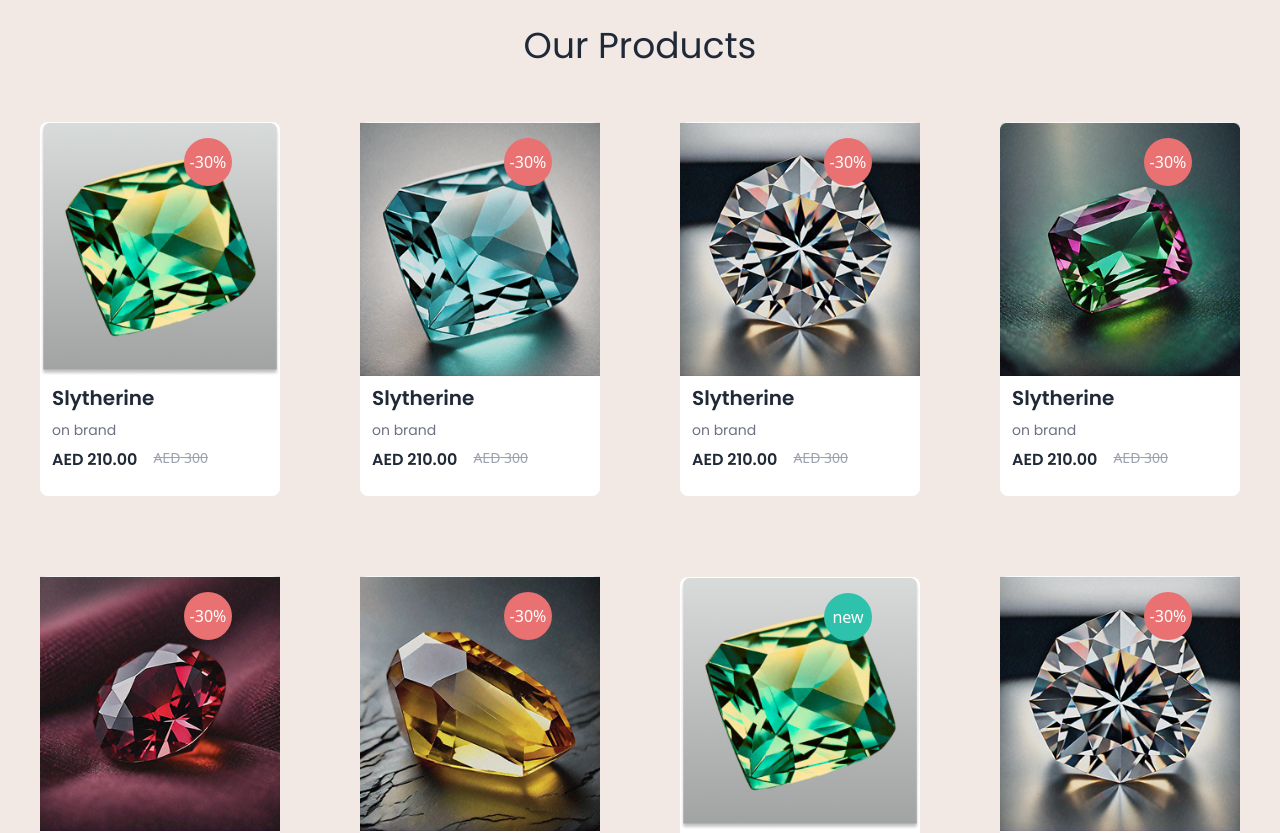
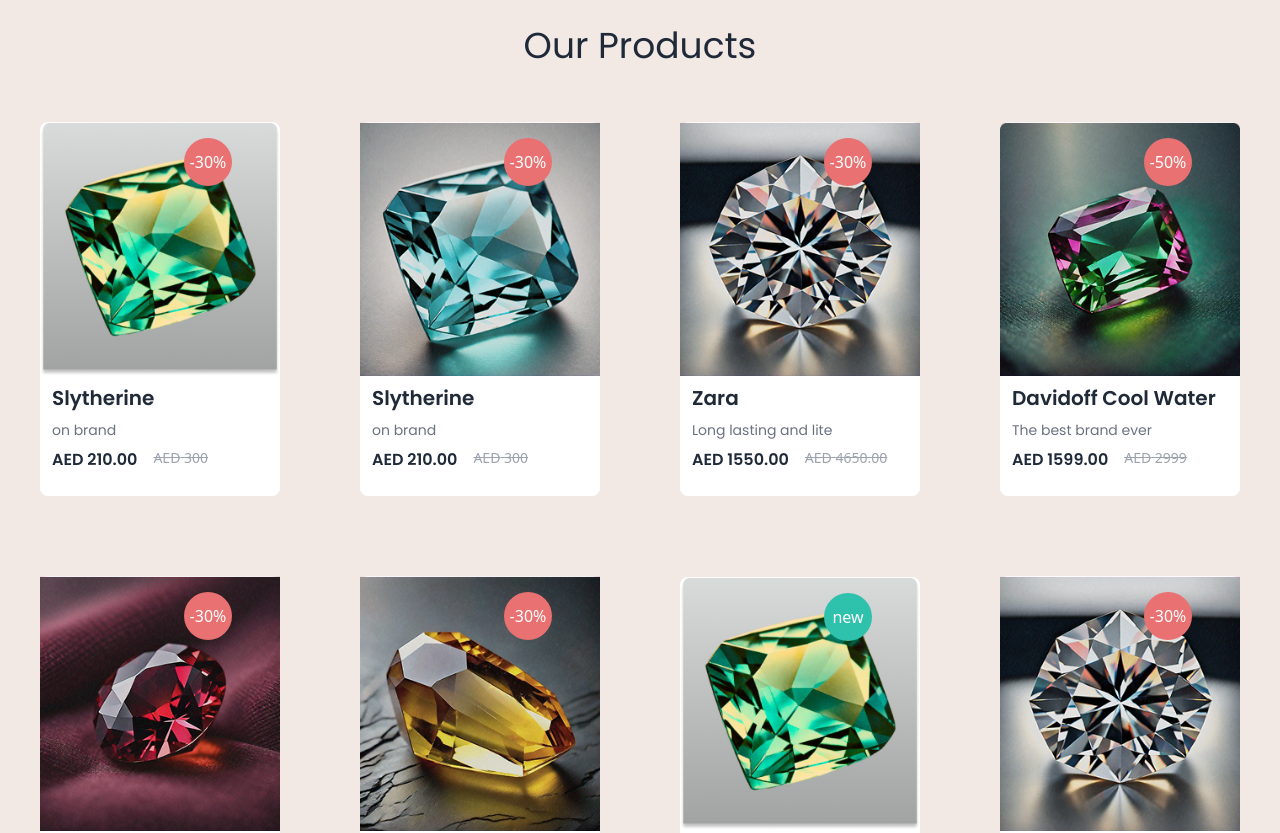
Before and after one commit to janakripan/jwellery, a React (Vite) app: page / in a window 1280 px wide. Shown: the part 3220-4053 px from the top of the page. Built offline with nearby package versions, Linux system fonts and the light colour scheme; a web font is replaced by a local one.

Commit message:
changed products names

```diff
--- a/src/constants/products.js
+++ b/src/constants/products.js
@@ -15,7 +15,6 @@
         Description:'on brand',
         currency:'AED',
         price:'210.00',
-        count:'',
         altPrice:'300',
         badgeType: 'discount'
 
@@ -30,7 +29,6 @@
         currency:'AED',
         price:'210.00',
         altPrice:'300',
-        count:'',
          badgeType: 'discount'
 
     },
@@ -38,25 +36,23 @@
         id : 3 ,
         image:product3,
         badge:'-30%',
-        title:'Slytherine',
-        Description:'on brand',
+        title:'Zara',
+        Description:'Long lasting and lite',
         currency:'AED',
-        price:'210.00',
-        altPrice:'300',
-        count:'',
+        price:'1550.00',
+        altPrice:'4650.00',
          badgeType: 'discount'
 
     },
     {
         id : 4 ,
         image:product4,
-        badge:'-30%',
-        title:'Slytherine',
-        Description:'on brand',
+        badge:'-50%',
+        title:'Davidoff Cool Water',
+        Description:'The best brand ever',
         currency:'AED',
-        price:'210.00',
-        altPrice:'300',
-        count:'',
+        price:'1599.00',
+        altPrice:'2999',
          badgeType: 'discount'
 
     },
@@ -64,11 +60,11 @@
         id : 5 ,
         image:product5,
         badge:'-30%',
-        title:'Slytherine',
-        Description:'on brand',
+        title:'Zara',
+        Description:'Long lasting and lite',
         currency:'AED',
-        price:'210.00',
-        altPrice:'300',
+        price:'500.00',
+        altPrice:'1500',
         count:'',
          badgeType: 'discount'
 
@@ -103,12 +99,12 @@
         id : 8 ,
         image:product3,
         badge:'-30%',
-        title:'Slytherine',
-        Description:'on brand',
+        title:'Davidoff Cool Water',
+        Description:'The best brand ever',
         currency:'AED',
-        price:'210.00',
+        price:'300.00',
         count:'',
-        altPrice:'300',
+        altPrice:'900',
          badgeType: 'discount'
 
     },
--- a/src/contexts/CartProvider.jsx
+++ b/src/contexts/CartProvider.jsx
@@ -9,14 +9,11 @@
       const existingItem = prev.find((prevItem) => prevItem.id === item.id);
 
       if (existingItem) {
-        return prev.map((singleItem) =>
-          singleItem.id === item.id
-            ? { ...singleItem, count: singleItem.count + 1 }
-            : singleItem
-        );
+        alert("Item Is Already Added")
+        return prev;
       }
-
-      return [...prev, { ...item, count: 1 }];
+      else
+     { return [...prev, { ...item, count: 1 }];}
     });
   };
   const updateQuantity = (item, newQuantity) => {
```
